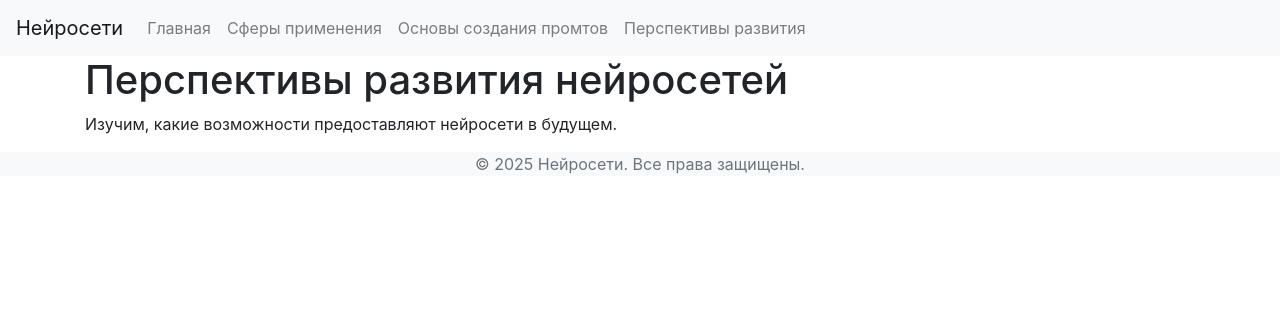
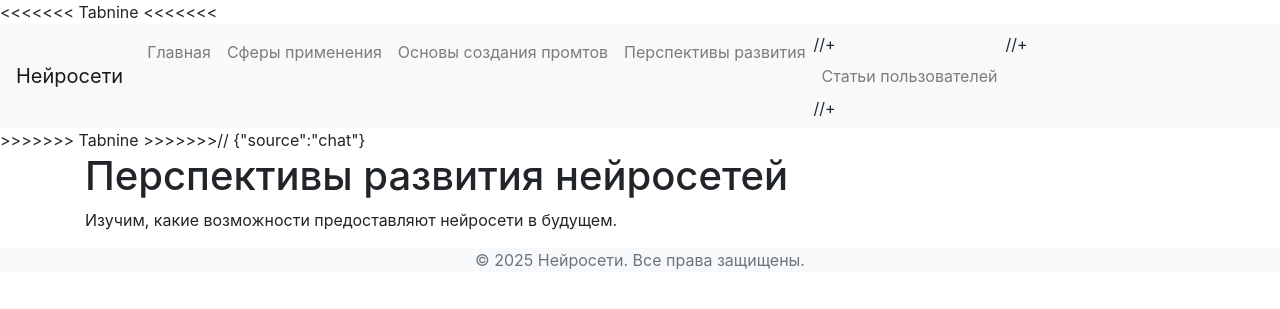
Before and after one commit to ValGitPython/my_neural_network_site, a Django app: page /future/ in a window 1280 px wide. Shown: the top 309 px of the page. Run offline with Django 5.2, Linux system fonts and the light colour scheme; some libraries are stand-ins or nearby versions.

Commit message:
add navbar

```diff
--- a/templates/navbar.html
+++ b/templates/navbar.html
@@ -1,3 +1,6 @@
+
+
+<<<<<<< Tabnine <<<<<<<
 <nav class="navbar navbar-expand-lg navbar-light bg-light">
     <a class="navbar-brand" href="/">Нейросети</a>
     <button class="navbar-toggler" type="button" data-toggle="collapse" data-target="#navbarNav" aria-controls="navbarNav" aria-expanded="false" aria-label="Toggle navigation">
@@ -17,6 +20,10 @@
             <li class="nav-item">
                 <a class="nav-link" href="/future/">Перспективы развития</a>
             </li>
+            <li class="nav-item">//+
+                <a class="nav-link" href="/posts/">Статьи пользователей</a>//+
+            </li>//+
         </ul>
     </div>
 </nav>
+>>>>>>> Tabnine >>>>>>>// {"source":"chat"}
```
